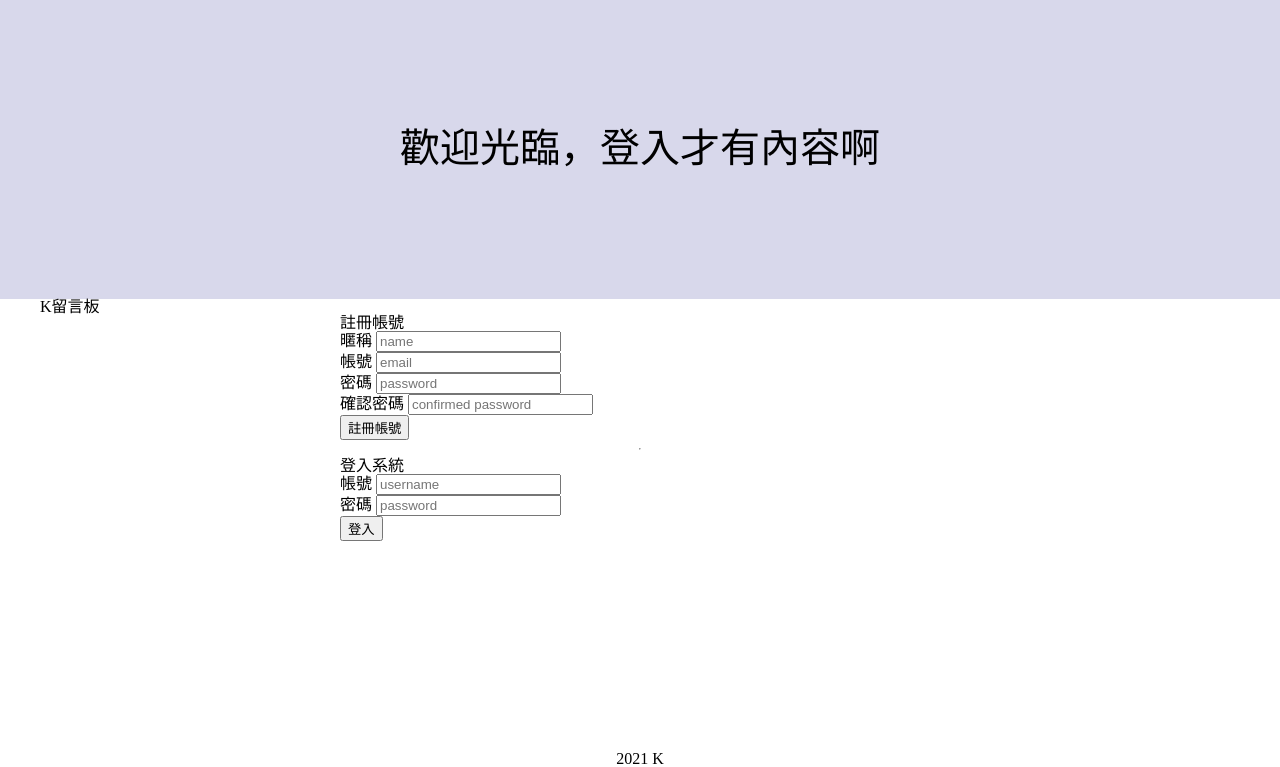
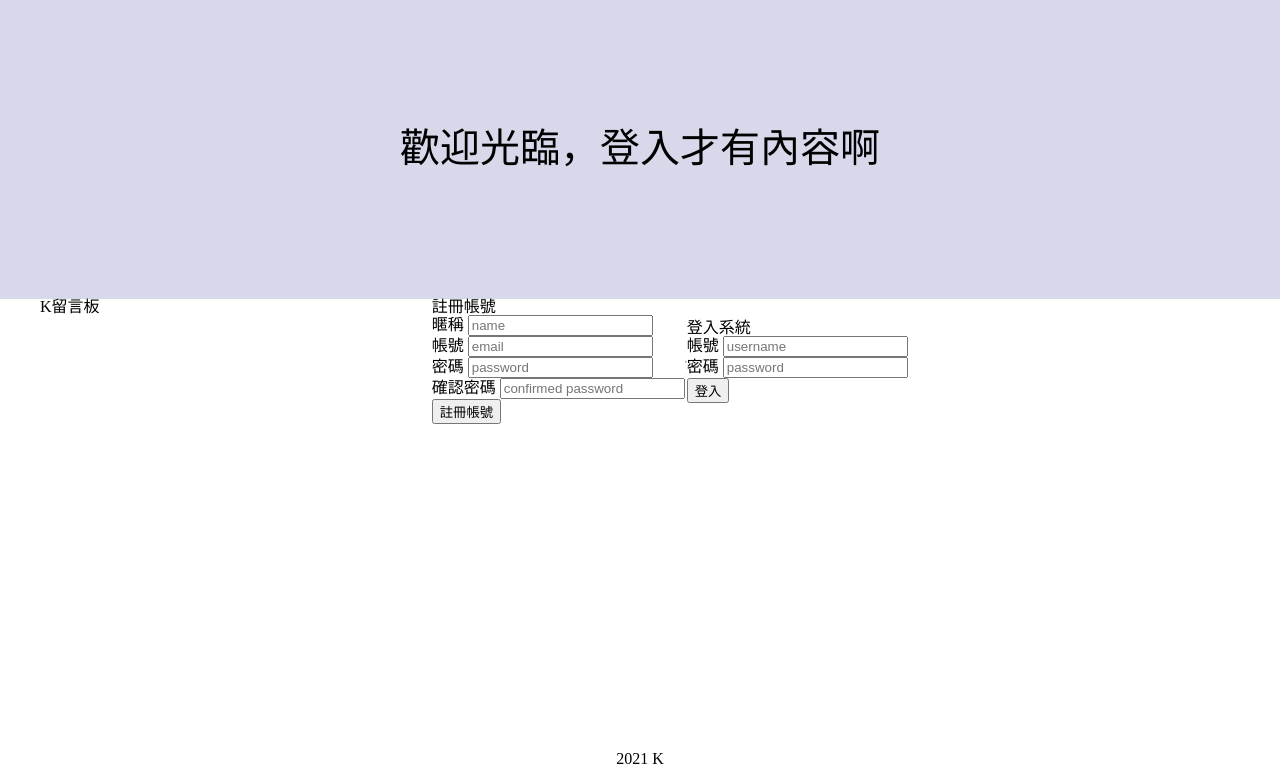
Before and after one commit to KateChoo/SIGNUP, a Flask app: page / in a window 1280 px wide. Shown: the part 33-800 px from the top of the page. Run offline with Flask 2, Linux system fonts and the light colour scheme; some libraries are stand-ins or nearby versions.

Commit message:
比爾蓋茲

```diff
--- a/static/stylesheets/home/home.css
+++ b/static/stylesheets/home/home.css
@@ -4,7 +4,7 @@
 *::before,
 *::after {
   -webkit-box-sizing: border-box;
-          box-sizing: border-box;
+  box-sizing: border-box;
 }
 
 a {
@@ -19,14 +19,18 @@ img {
   display: block;
   width: 100%;
 }
-.form{
+main {
   display: flex;
-  flex-direction: column;
-  max-width: 600px;
-  margin: 0 auto;
+}
+.form {
+  display: flex;
+  justify-content: center;
+  align-items: center;
 }
 @media only screen and (min-width: 1200px) {
-  .form{
-      display: flex;
+  .form {
+    display: flex;
+    max-width: 600px;
+    margin: 0 auto;
   }
 }
--- a/static/stylesheets/home/msg.css
+++ b/static/stylesheets/home/msg.css
@@ -1,29 +1,35 @@
 .container,
 .story,
-.message{
+.message {
   display: flex;
   flex-direction: column;
   max-width: 600px;
   margin: 0 auto;
 }
-.mboard{
+/* .mboard{
   display: flex;
   flex-direction: column;
   max-width: 600px;
   margin: 0 auto;
-}
-.message{
-    margin: 3rem auto;
-    padding: 2rem auto;
+} */
+.message {
+  margin: 3rem auto;
+  padding: 2rem auto;
 }
 
-.add_msg.pressHint{
+.add_msg.pressHint {
   height: 5rem;
-  background: rgb(216, 216, 235) /* #A53869;*/
+  background: rgb(216, 216, 235); /* #A53869;*/
   animation: 1s pressHint infinite;
 }
-@keyframes pressHint{
-  0%{opacity:1}
-  50%{opacity:0.7}
-  100%{opacity:1}
+@keyframes pressHint {
+  0% {
+    opacity: 1;
+  }
+  50% {
+    opacity: 0.7;
+  }
+  100% {
+    opacity: 1;
+  }
 }
--- a/templates/home.html
+++ b/templates/home.html
@@ -13,8 +13,8 @@
             <h1>{{web_info.home_t}}</h1>
         {% endblock %}
 
-        <div class="form">
-        {% block signup %}
+        <div class="form" style="display:flex; max-width:600px; margin: 0 auto;">
+
                 <form action="signup" method="post">
                     <h3>註冊帳號</h3>
                     <div>
@@ -38,9 +38,9 @@
                     </div>
                 </form>
                 <hr />
-        {% endblock %}
 
-        {% block signin %}
+
+
             <form action="/signin" method="POST">
 
                 <h3>登入系統</h3>
@@ -56,7 +56,7 @@
                     <input type="submit" name="submit" value="登入">
                 </div>
             </form>
-        {% endblock %}
+
         </div>
     {% else %}
         <section class="mboard">
```
Also changed, not shown: requirements.txt (deleted, +0 -8 lines), README.md (added), py/0.png (added), py/1.png (added), py/2.png (added), py/3.1.png (added), py/3.2.png (added), py/3.png (added), py/4.png (added), py/5.png (added), py/6.png (added), py/7.png (added), 3 other files. Lines whose indentation alone changed are shown as unchanged.
